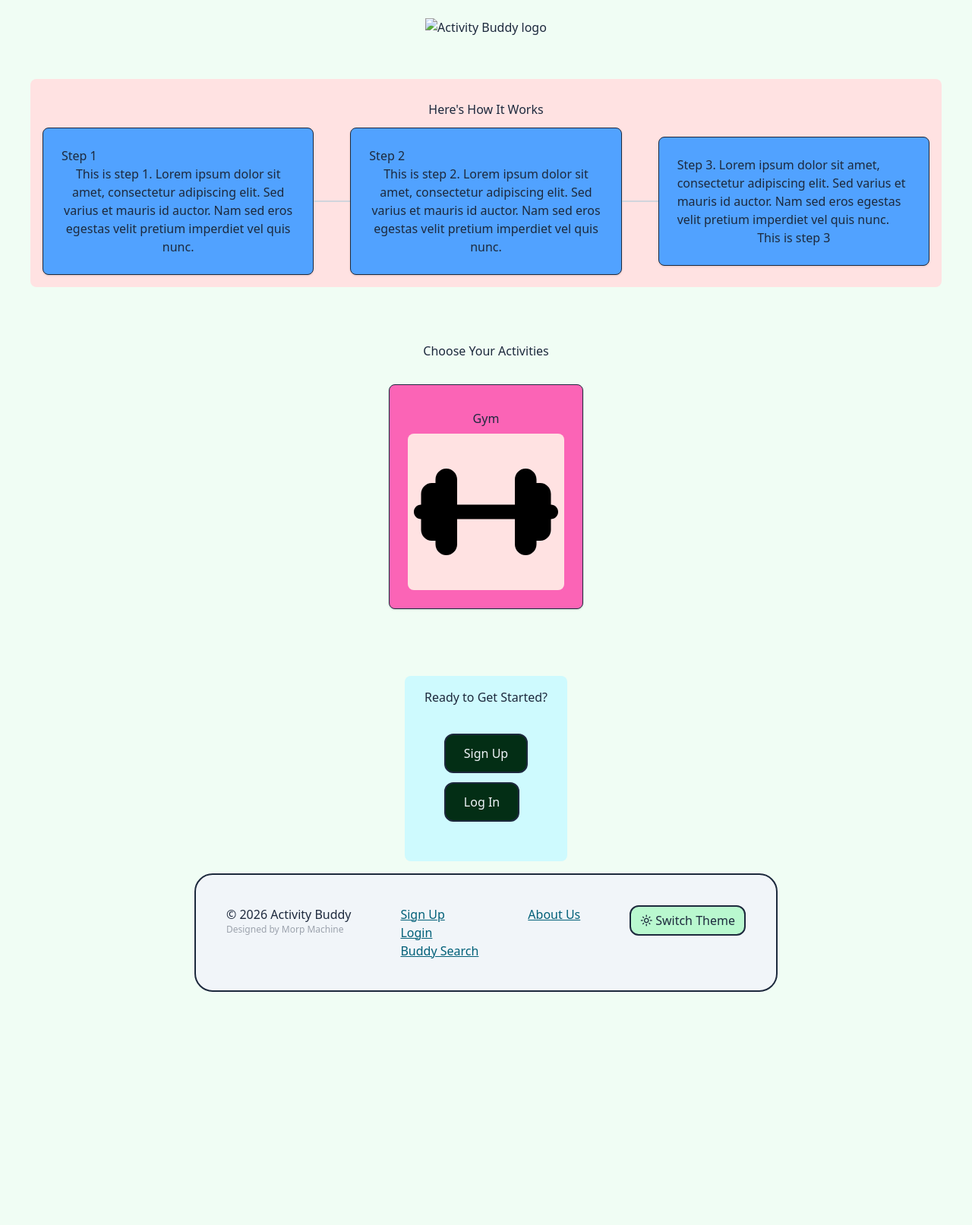
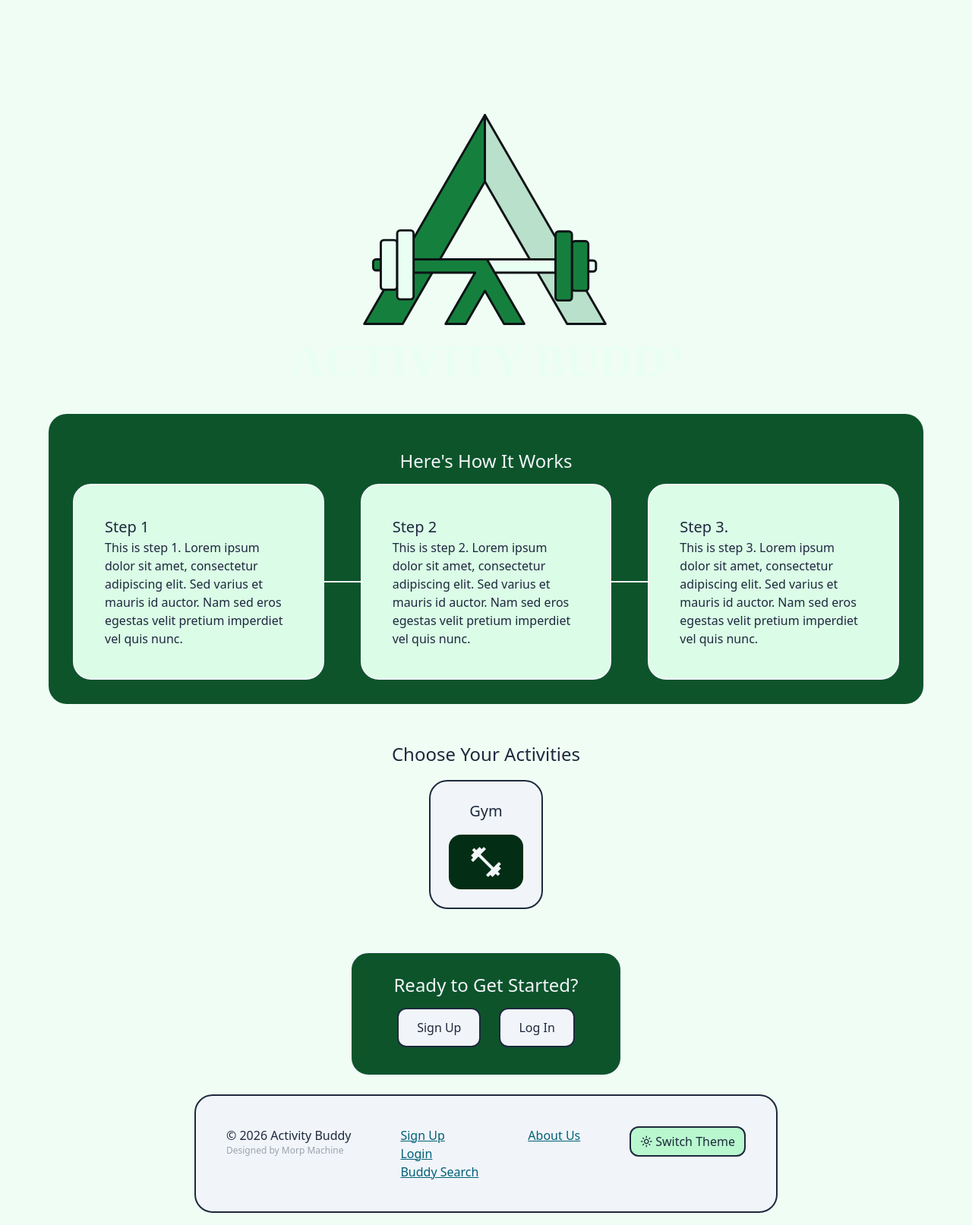
Before and after one commit to evankingca/Activity-Buddy, a Django app: page / in a window 1280 px wide. Shown: the part 16-1629 px from the top of the page at 76% size. Before the commit the page ends 1322 px from the top, so only its background shows below. Run offline with Django 5.2, Linux system fonts and the light colour scheme; some libraries are stand-ins or nearby versions.

Commit message:
Add styles to index, add style variables to css styles

```diff
--- a/browsing/templates/browsing/base.html
+++ b/browsing/templates/browsing/base.html
@@ -7,7 +7,9 @@
     <meta name="viewport" content="width=device-width, initial-scale=1.0">
     <title>{% block title %}Activity Buddy{% endblock %}</title>
     <link rel="stylesheet"
-        href="https://fonts.googleapis.com/css2?family=Material+Symbols+Outlined:opsz,wght,FILL,GRAD@20..48,100..700,0..1,-50..200&icon_names=dark_mode,light_mode,menu" />
+        href="https://fonts.googleapis.com/css2?family=Material+Symbols+Outlined:opsz,wght,FILL,GRAD@20..48,100..700,0..1,-50..200&icon_names=dark_mode,fitness_center,light_mode,menu" />
+
+
     {% load static %}
     <link rel="icon" href="{% static 'browsing/images/siteIcons/favicon.ico' %}" type="image/x-icon" sizes="any">
     <link rel="icon" href="{% static 'browsing/images/siteIcons/favicon16.png' %}" type="image/png" sizes="16x16">
--- a/browsing/templates/browsing/index.html
+++ b/browsing/templates/browsing/index.html
@@ -6,43 +6,48 @@
 <div class="container mx-auto">
   <section class="flex flex-col gap-4 items-center justify-center">
 
-    <div id="home-hero" class="flex flex-col md:flex-row justify-center max-w-7xl p-6">
-      <img src="" alt="Activity Buddy logo">
+
+    <div id="home-hero" class="m-4" style="margin-top:150px;">
+      <!-- Add: IF theme = dark, then this image, else light version "../../static/browsing/svg/logo-text-light.svg" -->
+      <img src="../../static/browsing/svg/logo-text-dark.svg" width="512" alt="Activity Buddy logo">
     </div>
 
-<!-- How it works -->
-    <div id="home-how-it-works" class="bg-red-100 p-4 m-4 rounded-lg text-center w-full max-w-7xl">
-      <h2 class="m-3">Here's How It Works</h2>
+    <!-- How it works -->
+    <div id="home-how-it-works" class="bg-bg-green p-8 m-4 rounded-3xl text-center w-full max-w-6xl">
+      <h2 class="m-3 text-text-alt">Here's How It Works</h2>
       <div class="flex flex-col md:flex-row items-center">
-        <div class="bg-blue-400 border rounded-lg shadow-sm p-6 flex-1">
-          <h3 class="text-left">Step 1</h3>
-          <p>This is step 1. Lorem ipsum dolor sit amet, consectetur adipiscing elit. Sed varius et  mauris id auctor. Nam sed eros egestas velit pretium imperdiet vel quis  nunc.</p>
+        <div class="card-green flex-1 text-left">
+          <h3>Step 1</h3>
+          <p>This is step 1. Lorem ipsum dolor sit amet, consectetur adipiscing elit. Sed varius et mauris id auctor.
+            Nam sed eros egestas velit pretium imperdiet vel quis nunc.</p>
         </div>
-        <div class="w-0.5 h-8 md:h-0.5 md:w-auto md:basis-12 md:flex-none bg-gray-300"></div>
-        <div class="bg-blue-400 border rounded-lg shadow-sm p-6 flex-1">
-          <h3 class="text-left">Step 2</h3>
-          <p>This is step 2. Lorem ipsum dolor sit amet, consectetur adipiscing elit. Sed varius et  mauris id auctor. Nam sed eros egestas velit pretium imperdiet vel quis  nunc.</p>
+        <div class="bg-border-alt w-0.5 h-8 md:h-0.5 md:w-auto md:basis-12 md:flex-none"></div>
+        <div class="card-green flex-1 text-left">
+          <h3>Step 2</h3>
+          <p >This is step 2. Lorem ipsum dolor sit amet, consectetur adipiscing elit. Sed varius et mauris id auctor.
+            Nam sed eros egestas velit pretium imperdiet vel quis nunc.</p>
         </div>
-        <div class="w-0.5 h-8 md:h-0.5 md:w-auto md:basis-12 md:flex-none bg-gray-300"></div>
-        <div class="bg-blue-400 border rounded-lg shadow-sm p-6 flex-1">
-          <h3 class="text-left">Step 3. Lorem ipsum dolor sit amet, consectetur adipiscing elit. Sed varius et  mauris id auctor. Nam sed eros egestas velit pretium imperdiet vel quis  nunc.</h3>
-          <p>This is step 3</p>
+        <div class="bg-border-alt w-0.5 h-8 md:h-0.5 md:w-auto md:basis-12 md:flex-none"></div>
+        <div class="card-green flex-1 text-left">
+          <h3>Step 3.</h3>
+          <p>This is step 3.  Lorem ipsum dolor sit amet, consectetur adipiscing elit. Sed varius et mauris id
+            auctor. Nam sed eros egestas velit pretium imperdiet vel quis nunc.</p>
         </div>
       </div>
     </div>
 
     <!-- Activities -->
-    <div id="home-activities" class="p-4 m-4 text-center w-full max-w-7xl">
-      <h2 class="m-2">Choose Your Activities</h2>
+    <div id="home-activities" class="m-4 text-center w-full max-w-7xl">
+      <h2 class="mb-4">Choose Your Activities</h2>
       <div class="flex flex-col md:flex-row items-center justify-center">
 
         <!-- START: populate with activities from database -->
-        <div class="bg-pink-400 border rounded-lg shadow-sm p-6 m-6 w-64">
-          <h3 class="m-2">Gym</h3>
+        <div class="card-small">
+          <h3 class="mb-4">Gym</h3>
           <!-- Link to activity search page (should redirect to login if not logged in) -->
-          <div class="bg-red-100 rounded-lg p-2">
-            <a href="#">
-              <svg xmlns="http://www.w3.org/2000/svg" viewBox="0 0 640 640"><!--!Font Awesome Free v7.3.0 by @fontawesome - https://fontawesome.com License - https://fontawesome.com/license/free Copyright 2026 Fonticons, Inc.--><path d="M96 176C96 149.5 117.5 128 144 128C170.5 128 192 149.5 192 176L192 288L448 288L448 176C448 149.5 469.5 128 496 128C522.5 128 544 149.5 544 176L544 192L560 192C586.5 192 608 213.5 608 240L608 288C625.7 288 640 302.3 640 320C640 337.7 625.7 352 608 352L608 400C608 426.5 586.5 448 560 448L544 448L544 464C544 490.5 522.5 512 496 512C469.5 512 448 490.5 448 464L448 352L192 352L192 464C192 490.5 170.5 512 144 512C117.5 512 96 490.5 96 464L96 448L80 448C53.5 448 32 426.5 32 400L32 352C14.3 352 0 337.7 0 320C0 302.3 14.3 288 32 288L32 240C32 213.5 53.5 192 80 192L96 192L96 176z"/></svg>
+          <div class="flex items-center justify-center rounded-2xl">
+            <a href="#" class="m-3 flex items-center justify-center">
+              <span class="material-symbols-outlined text-slate-800" style="font-size:48px;">fitness_center</span>
             </a>
           </div>
         </div>
@@ -52,11 +57,11 @@
     </div>
 
     <!-- Get started -->
-    <div id="home-get-started" class="bg-cyan-100 rounded-lg p-4 m-4 text-center">
+    <div id="home-get-started" class="card-alt rounded-lg m-6 text-center flex flex-col items-center">
       <h2>Ready to Get Started?</h2>
-      <div class="m-3 p-3">
-        <button class="m-3 btn btn-primary">Sign Up</button>
-        <button class="m-3 btn btn-primary">Log In</button>
+      <div class="flex flex-col md:flex-row">
+        <a href="#" class="btn btn-tertiary m-3">Sign Up</a>
+        <a href="#" class="btn btn-tertiary m-3">Log In</a>
       </div>
     </div>
 
--- a/tailwindApp/static/css/dist/styles.css
+++ b/tailwindApp/static/css/dist/styles.css
@@ -8,12 +8,6 @@
     --font-serif: ui-serif, Georgia, Cambria, "Times New Roman", Times, serif;
     --font-mono: ui-monospace, SFMono-Regular, Menlo, Monaco, Consolas, "Liberation Mono",
       "Courier New", monospace;
-    --color-red-100: oklch(93.6% 0.032 17.717);
-    --color-green-100: oklch(96.2% 0.044 156.743);
-    --color-cyan-100: oklch(95.6% 0.045 203.388);
-    --color-blue-400: oklch(70.7% 0.165 254.624);
-    --color-purple-500: oklch(62.7% 0.265 303.9);
-    --color-pink-400: oklch(71.8% 0.202 349.761);
     --color-green-50: oklch(98.2% 0.018 155.826);
     --color-green-100: oklch(96.2% 0.044 156.743);
     --color-green-200: oklch(92.5% 0.084 155.995);
@@ -30,21 +24,15 @@
     --color-slate-200: oklch(92.9% 0.013 255.508);
     --color-slate-800: oklch(27.9% 0.041 260.031);
     --color-gray-50: oklch(98.5% 0.002 247.839);
-    --color-gray-300: oklch(87.2% 0.01 258.338);
     --color-black: #000;
-    --color-white: #fff;
     --spacing: 0.25rem;
-    --container-xs: 20rem;
-    --container-xl: 36rem;
     --container-3xl: 48rem;
+    --container-6xl: 72rem;
     --container-7xl: 80rem;
-    --container-3xl: 48rem;
     --text-xs: 0.75rem;
     --text-xs--line-height: calc(1 / 0.75);
     --text-base: 1rem;
     --text-base--line-height: calc(1.5 / 1);
-    --text-xl: 1.25rem;
-    --text-xl--line-height: calc(1.75 / 1.25);
     --text-2xl: 1.5rem;
     --text-2xl--line-height: calc(2 / 1.5);
     --text-5xl: 3rem;
@@ -52,19 +40,24 @@
     --font-weight-bold: 700;
     --tracking-normal: 0em;
     --leading-normal: 1.5;
-    --radius-sm: 0.25rem;
     --radius-lg: 0.5rem;
+    --radius-2xl: 1rem;
     --radius-3xl: 1.5rem;
     --default-font-family: var(--font-sans);
     --default-mono-font-family: var(--font-mono);
     --color-bg: var(--bg);
     --color-card-bg: var(--card-bg);
+    --color-card-bg-alt: var(--card-bg-alt);
+    --color-card-bg-green: var(--card-bg-green);
+    --color-bg-green: var(--bg-green);
     --color-border: var(--border);
     --color-border-light: var(--color-slate-800);
     --color-border-dark: var(--color-slate-100);
+    --color-border-alt: var(--border-alt);
     --color-text: var(--text);
     --color-text-light: var(--color-slate-800);
     --color-text-dark: var(--color-slate-100);
+    --color-text-alt: var(--text-alt);
   }
 }
 @layer base {
@@ -300,12 +266,6 @@
       max-width: 96rem;
     }
   }
-  .m-1 {
-    margin: var(--spacing);
-  }
-  .m-2 {
-    margin: calc(var(--spacing) * 2);
-  }
   .m-3 {
     margin: calc(var(--spacing) * 3);
   }
@@ -318,11 +278,8 @@
   .mx-auto {
     margin-inline: auto;
   }
-  .my-3 {
-    margin-block: calc(var(--spacing) * 3);
-  }
-  .mt-8 {
-    margin-top: calc(var(--spacing) * 8);
+  .mb-4 {
+    margin-bottom: calc(var(--spacing) * 4);
   }
   .block {
     display: block;
@@ -351,20 +299,8 @@
   .h-screen {
     height: 100vh;
   }
-  .w-0 {
-    width: 0;
-  }
   .w-0\.5 {
     width: calc(var(--spacing) * 0.5);
-  }
-  .w-46 {
-    width: calc(var(--spacing) * 46);
-  }
-  .w-48 {
-    width: calc(var(--spacing) * 48);
-  }
-  .w-64 {
-    width: calc(var(--spacing) * 64);
   }
   .w-full {
     width: 100%;
@@ -372,39 +308,14 @@
   .max-w-3xl {
     max-width: var(--container-3xl);
   }
+  .max-w-6xl {
+    max-width: var(--container-6xl);
+  }
   .max-w-7xl {
     max-width: var(--container-7xl);
   }
-  .max-w-xl {
-    max-width: var(--container-xl);
-  }
-  .max-w-xs {
-    max-width: var(--container-xs);
-  }
-  .min-w-48 {
-    min-width: calc(var(--spacing) * 48);
-  }
   .flex-1 {
     flex: 1;
-  }
-  .flex-2 {
-    flex: 2;
-  }
-  .shrink-0 {
-    flex-shrink: 0;
-  }
-  .-translate-y-1\/2 {
-    --tw-translate-y: calc(calc(1 / 2 * 100%) * -1);
-    translate: var(--tw-translate-x) var(--tw-translate-y);
-  }
-  .grid-cols-1 {
-    grid-template-columns: repeat(1, minmax(0, 1fr));
-  }
-  .w-full {
-    width: 100%;
-  }
-  .max-w-3xl {
-    max-width: var(--container-3xl);
   }
   .grid-cols-2 {
     grid-template-columns: repeat(2, minmax(0, 1fr));
@@ -433,22 +341,6 @@
   .gap-4 {
     gap: calc(var(--spacing) * 4);
   }
-  .rounded-lg {
-    border-radius: var(--radius-lg);
-  }
-  .rounded-sm {
-    border-radius: var(--radius-sm);
-  }
-  .border {
-    border-style: var(--tw-border-style);
-    border-width: 1px;
-  }
-  .bg-blue-400 {
-    background-color: var(--color-blue-400);
-  }
-  .bg-cyan-100 {
-    background-color: var(--color-cyan-100);
-  }
   .gap-x-4 {
     column-gap: calc(var(--spacing) * 4);
   }
@@ -458,8 +350,14 @@
   .overflow-hidden {
     overflow: hidden;
   }
+  .rounded-2xl {
+    border-radius: var(--radius-2xl);
+  }
   .rounded-3xl {
     border-radius: var(--radius-3xl);
+  }
+  .rounded-lg {
+    border-radius: var(--radius-lg);
   }
   .border-2 {
     border-style: var(--tw-border-style);
@@ -471,38 +369,14 @@
   .bg-bg {
     background-color: var(--color-bg);
   }
+  .bg-bg-green {
+    background-color: var(--color-bg-green);
+  }
+  .bg-border-alt {
+    background-color: var(--color-border-alt);
+  }
   .bg-gray-50 {
     background-color: var(--color-gray-50);
-  }
-  .bg-gray-300 {
-    background-color: var(--color-gray-300);
-  }
-  .bg-green-100 {
-    background-color: var(--color-green-100);
-  }
-  .bg-pink-400 {
-    background-color: var(--color-pink-400);
-  }
-  .bg-red-100 {
-    background-color: var(--color-red-100);
-  }
-  .bg-white {
-    background-color: var(--color-white);
-  }
-  .p-1 {
-    padding: var(--spacing);
-  }
-  .p-2 {
-    padding: calc(var(--spacing) * 2);
-  }
-  .p-3 {
-    padding: calc(var(--spacing) * 3);
-  }
-  .p-4 {
-    padding: calc(var(--spacing) * 4);
-  }
-  .p-6 {
-    padding: calc(var(--spacing) * 6);
   }
   .bg-slate-100 {
     background-color: var(--color-slate-100);
@@ -510,20 +384,23 @@
   .p-4 {
     padding: calc(var(--spacing) * 4);
   }
+  .p-8 {
+    padding: calc(var(--spacing) * 8);
+  }
   .px-2 {
     padding-inline: calc(var(--spacing) * 2);
   }
   .py-2 {
     padding-block: calc(var(--spacing) * 2);
   }
+  .py-4 {
+    padding-block: calc(var(--spacing) * 4);
+  }
   .text-center {
     text-align: center;
   }
   .text-left {
     text-align: left;
-  }
-  .py-4 {
-    padding-block: calc(var(--spacing) * 4);
   }
   .font-serif {
     font-family: var(--font-serif);
@@ -563,108 +436,14 @@
   .text-black {
     color: var(--color-black);
   }
-  .shadow-sm {
-    --tw-shadow: 0 1px 3px 0 var(--tw-shadow-color, rgb(0 0 0 / 0.1)), 0 1px 2px -1px var(--tw-shadow-color, rgb(0 0 0 / 0.1));
-    box-shadow: var(--tw-inset-shadow), var(--tw-inset-ring-shadow), var(--tw-ring-offset-shadow), var(--tw-ring-shadow), var(--tw-shadow);
-  }
-  @media (width >= 48rem) {
-    .md\:col-span-1 {
-      grid-column: span 1 / span 1;
-    }
-  }
-  @media (width >= 48rem) {
-    .md\:col-span-2 {
-      grid-column: span 2 / span 2;
-    }
-  }
-  @media (width >= 48rem) {
-    .md\:col-span-3 {
-      grid-column: span 3 / span 3;
-    }
-  }
-  @media (width >= 48rem) {
-    .md\:row-span-1 {
-      grid-row: span 1 / span 1;
-    }
-  }
-  @media (width >= 48rem) {
-    .md\:row-span-2 {
-      grid-row: span 2 / span 2;
-    }
-  }
-  @media (width >= 48rem) {
-    .md\:h-0 {
-      height: 0;
-    }
-  }
-  @media (width >= 48rem) {
-    .md\:h-0\.5 {
-      height: calc(var(--spacing) * 0.5);
-    }
-  }
-  @media (width >= 48rem) {
-    .md\:w-auto {
-      width: auto;
-    }
-  }
-  @media (width >= 48rem) {
-    .md\:flex-1 {
-      flex: 1;
-    }
-  }
-  @media (width >= 48rem) {
-    .md\:flex-2 {
-      flex: 2;
-    }
-  }
-  @media (width >= 48rem) {
-    .md\:flex-none {
-      flex: none;
-    }
-  }
-  @media (width >= 48rem) {
-    .md\:basis-12 {
-      flex-basis: calc(var(--spacing) * 12);
-    }
-  }
-  @media (width >= 48rem) {
-    .md\:grid-cols-2 {
-      grid-template-columns: repeat(2, minmax(0, 1fr));
-    }
-  }
-  @media (width >= 48rem) {
-    .md\:grid-cols-3 {
-      grid-template-columns: repeat(3, minmax(0, 1fr));
-    }
-  }
-  @media (width >= 48rem) {
-    .md\:grid-cols-11 {
-      grid-template-columns: repeat(11, minmax(0, 1fr));
-    }
-  }
-  @media (width >= 48rem) {
-    .md\:flex-row {
-      flex-direction: row;
-    }
-  }
-  @media (width >= 48rem) {
-    .md\:border-3 {
-      border-style: var(--tw-border-style);
-      border-width: 3px;
-    }
-  }
-  @media (width >= 48rem) {
-    .md\:border-purple-500 {
-      border-color: var(--color-purple-500);
-    }
-  }
-  @media (width >= 48rem) {
-    .md\:bg-gray-300 {
-      background-color: var(--color-gray-300);
-    }
+  .text-slate-800 {
+    color: var(--color-slate-800);
   }
   .text-text {
     color: var(--color-text);
+  }
+  .text-text-alt {
+    color: var(--color-text-alt);
   }
   .text-text-light {
     color: var(--color-text-light);
@@ -740,14 +544,24 @@
 :root {
   --bg: var(--color-green-50);
   --card-bg: var(--color-slate-100);
+  --card-bg-alt: var(--color-green-900) ;
   --border: var(--color-border-light);
+  --border-alt: var(--color-border-dark);
   --text: var(--color-text-light);
+  --text-alt: var(--color-text-dark);
+  --bg-green: var(--color-green-900);
+  --card-bg-green: var(--color-green-100);
 }
 .dark {
   --bg: oklch(20.0% 0.065 152.934);
   --card-bg: #20252A;
+  --card-bg-alt: var(--color-slate-100);
   --border: var(--color-border-dark);
+  --border-alt: var(--color-border-light);
   --text: var(--color-text-dark);
+  --text-alt: var(--color-text-light);
+  --bg-green: var(--color-green-50);
+  --card-bg-green: var(--color-green-200);
 }
 .material-symbols-outlined {
   font-variation-settings: 'FILL' 0,
@@ -844,6 +658,45 @@
   border-radius: var(--radius-3xl);
   padding: calc(var(--spacing) * 10);
 }
+.card-alt {
+  background-color: var(--color-card-bg-alt);
+  border-style: solid;
+  border-width: 2px;
+  color: var(--text-alt);
+  border-color: var(--color-border-alt);
+  border-radius: var(--radius-3xl);
+  padding: calc(var(--spacing) * 6) calc(var(--spacing) * 12);
+}
+.card-small {
+  background-color: var(--color-card-bg);
+  border-style: solid;
+  border-width: 2px;
+  border-color: var(--color-border);
+  border-radius: var(--radius-3xl);
+  padding: calc(var(--spacing) * 6);
+  width: 150px;
+}
+.card-small > div {
+  background-color: var(--color-green-950);
+}
+.dark .card-small > div {
+  background-color: var(--color-text-dark);
+}
+.card-small span {
+  color: var(--text-alt);
+}
+.card-green {
+  background-color: var(--color-card-bg-green);
+  border-style: solid;
+  border-width: 2px;
+  border-color: var(--border-alt);
+  border-radius: var(--radius-3xl);
+  padding: calc(var(--spacing) * 10);
+  color: var(--color-text-light);
+}
+.dark .card-green {
+  color: var(--color-text-light);
+}
 @media (width <=40rem) {
   .card {
     padding: calc(var(--spacing) * 6);
@@ -872,6 +725,12 @@
 #navbar.collapsed #navbarLinks {
   visibility: invisible;
 }
+h2 {
+  font-size: 24px;
+}
+h3 {
+  font-size: 20px;
+}
 @property --tw-border-style {
   syntax: "*";
   inherits: false;
@@ -889,96 +748,13 @@
   syntax: "*";
   inherits: false;
 }
-@property --tw-shadow {
-  syntax: "*";
-  inherits: false;
-  initial-value: 0 0 #0000;
-}
-@property --tw-shadow-color {
-  syntax: "*";
-  inherits: false;
-}
-@property --tw-shadow-alpha {
-  syntax: "<percentage>";
-  inherits: false;
-  initial-value: 100%;
-}
-@property --tw-inset-shadow {
-  syntax: "*";
-  inherits: false;
-  initial-value: 0 0 #0000;
-}
-@property --tw-inset-shadow-color {
-  syntax: "*";
-  inherits: false;
-}
-@property --tw-inset-shadow-alpha {
-  syntax: "<percentage>";
-  inherits: false;
-  initial-value: 100%;
-}
-@property --tw-ring-color {
-  syntax: "*";
-  inherits: false;
-}
-@property --tw-ring-shadow {
-  syntax: "*";
-  inherits: false;
-  initial-value: 0 0 #0000;
-}
-@property --tw-inset-ring-color {
-  syntax: "*";
-  inherits: false;
-}
-@property --tw-inset-ring-shadow {
-  syntax: "*";
-  inherits: false;
-  initial-value: 0 0 #0000;
-}
-@property --tw-ring-inset {
-  syntax: "*";
-  inherits: false;
-}
-@property --tw-ring-offset-width {
-  syntax: "<length>";
-  inherits: false;
-  initial-value: 0px;
-}
-@property --tw-ring-offset-color {
-  syntax: "*";
-  inherits: false;
-  initial-value: #fff;
-}
-@property --tw-ring-offset-shadow {
-  syntax: "*";
-  inherits: false;
-  initial-value: 0 0 #0000;
-}
 @layer properties {
   @supports ((-webkit-hyphens: none) and (not (margin-trim: inline))) or ((-moz-orient: inline) and (not (color:rgb(from red r g b)))) {
     *, ::before, ::after, ::backdrop {
-      --tw-translate-x: 0;
-      --tw-translate-y: 0;
-      --tw-translate-z: 0;
-      --tw-border-style: solid;
       --tw-border-style: solid;
       --tw-leading: initial;
       --tw-font-weight: initial;
       --tw-tracking: initial;
-      --tw-shadow: 0 0 #0000;
-      --tw-shadow-color: initial;
-      --tw-shadow-alpha: 100%;
-      --tw-inset-shadow: 0 0 #0000;
-      --tw-inset-shadow-color: initial;
-      --tw-inset-shadow-alpha: 100%;
-      --tw-ring-color: initial;
-      --tw-ring-shadow: 0 0 #0000;
-      --tw-inset-ring-color: initial;
-      --tw-inset-ring-shadow: 0 0 #0000;
-      --tw-ring-inset: initial;
-      --tw-ring-offset-width: 0px;
-      --tw-ring-offset-color: #fff;
-      --tw-ring-offset-shadow: 0 0 #0000;
     }
   }
 }
```
Also changed, not shown: other parts of tailwindApp/static/css/dist/styles.css (+27 -45 lines), tailwindApp/static_src/src/styles.css (+87 -0 lines).
